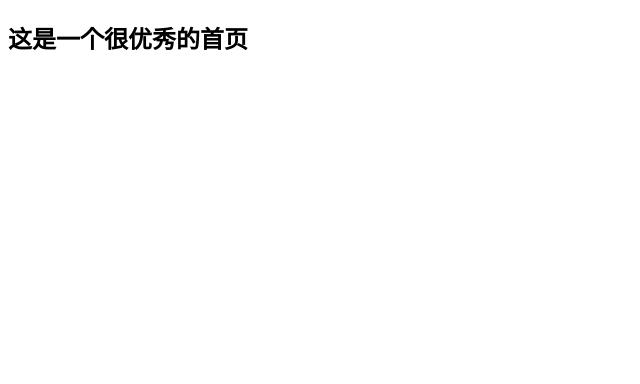
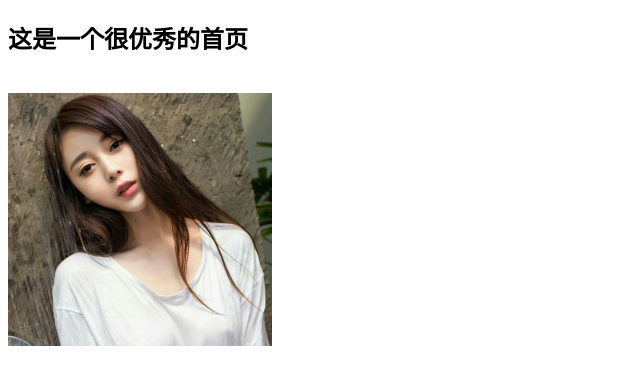
Before and after one commit to penglin0613/studyGitHub36, a plain HTML site: page index.html in a window 1280 px wide. Shown: the whole page, without its empty margins (0-640 px from the left). Drawn offline with Linux system fonts and the light colour scheme.

Commit message:
秀儿的女神

```diff
--- a/index.html
+++ b/index.html
@@ -8,5 +8,7 @@
 </head>
 <body>
     <h2>这是一个很优秀的首页</h2>
+    <br>
+    <img src="./meinv01.png" alt="秀儿的女神">
 </body>
 </html>
```
Also changed, not shown: meinv01.png (added).
